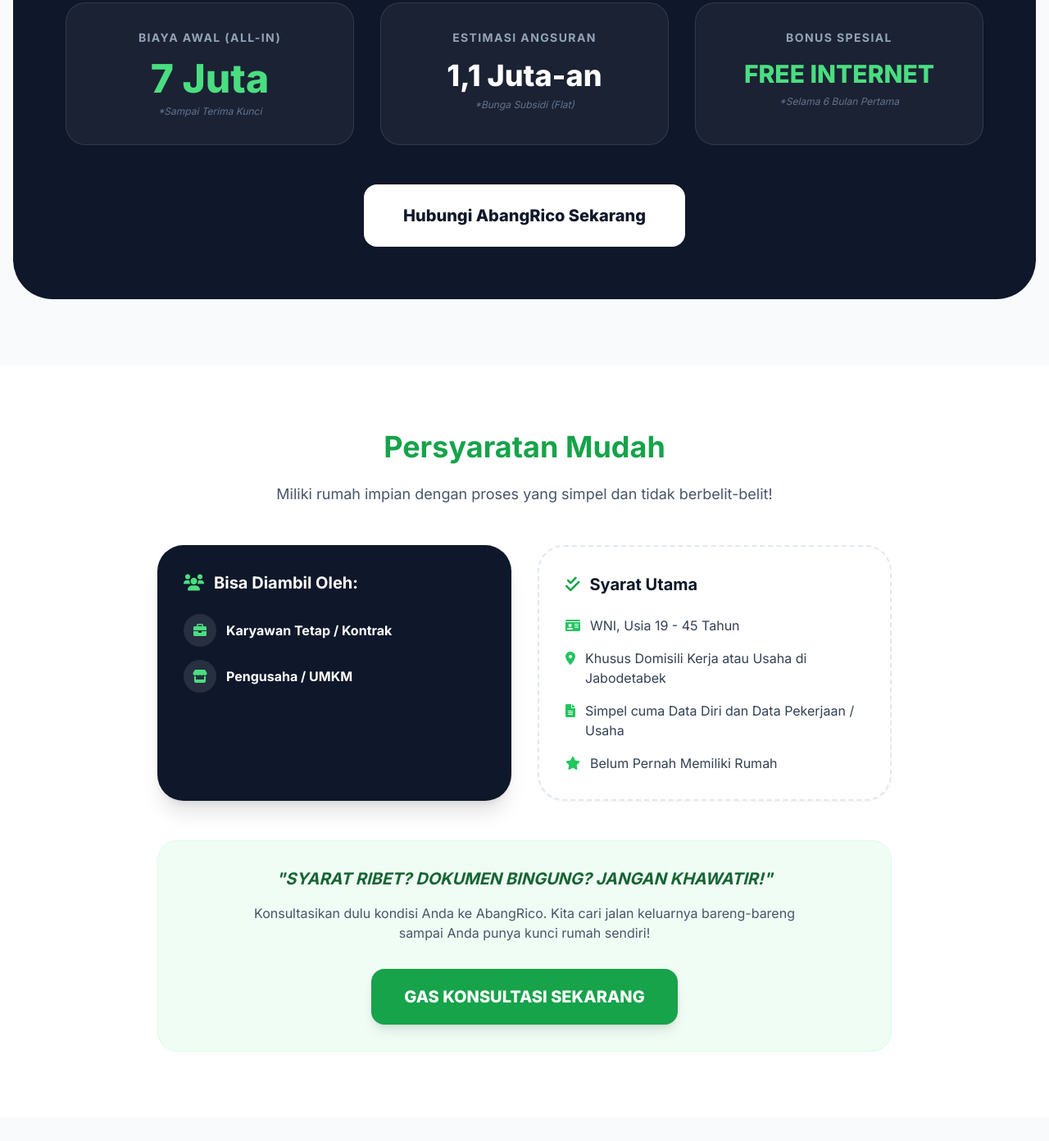
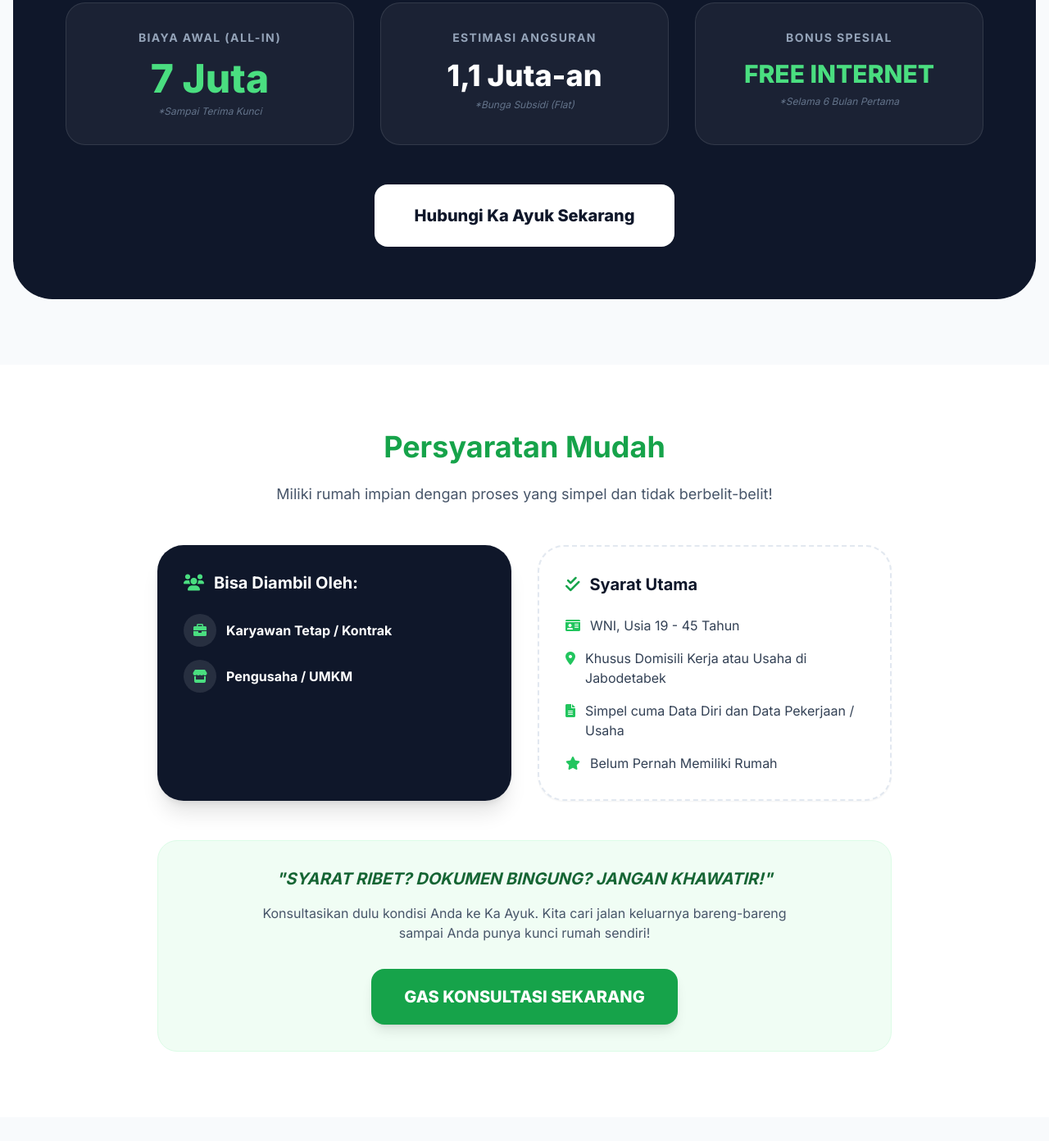
Before and after one commit to mkpesonabot-star/Pesona_Kahuripan, a plain HTML site: page index.html in a window 1280 px wide. Shown: the part 1968-3360 px from the top of the page at 82% size. Drawn offline with nearby package versions, Linux system fonts and the light colour scheme.

Commit message:
Update index.html

```diff
--- a/index.html
+++ b/index.html
@@ -214,7 +214,7 @@
                 <div class="mt-12 flex flex-col items-center">
                     <a href="https://wa.me/628211979791?text=Halo%20AbangRico,%20bisa%20jelaskan%20rincian%207%20Juta%20All-in?"
                        class="px-12 py-6 bg-white text-slate-900 rounded-2xl font-black text-xl hover:bg-green-400 hover:text-white transition-all">
-                        Hubungi AbangRico Sekarang
+                        Hubungi Ka Ayuk Sekarang
                     </a>
                 </div>
             </div>
@@ -282,7 +282,7 @@
 
                 <div class="p-8 bg-green-50 rounded-3xl border border-green-100 inline-block w-full">
                     <p class="text-xl font-bold text-green-800 mb-4 uppercase italic">"Syarat Ribet? Dokumen Bingung? Jangan Khawatir!"</p>
-                    <p class="text-slate-600 mb-8 max-w-2xl mx-auto">Konsultasikan dulu kondisi Anda ke AbangRico. Kita cari jalan keluarnya bareng-bareng sampai Anda punya kunci rumah sendiri!</p>
+                    <p class="text-slate-600 mb-8 max-w-2xl mx-auto">Konsultasikan dulu kondisi Anda ke Ka Ayuk. Kita cari jalan keluarnya bareng-bareng sampai Anda punya kunci rumah sendiri!</p>
                     <a href="https://wa.me/6281381333644?text=Halo%20Ka%20Ayuk,%20saya%20mau%20konsultasi%20syarat%20KPR%20untuk%20Karyawan/UMKM"
                        class="px-10 py-5 bg-green-600 text-white rounded-2xl font-black text-xl hover:bg-green-700 transition-all shadow-lg inline-block">
                         GAS KONSULTASI SEKARANG
@@ -324,7 +324,7 @@
             <p class="text-slate-400 text-sm mb-8 italic italic">Developed with Excellence in Cileungsi.</p>
             <div class="p-6 bg-slate-50 rounded-2xl inline-block">
                 <p class="text-sm font-bold text-slate-700">Official Marketing:</p>
-                <p class="text-2xl font-black text-green-600">AbangRico</p>
+                <p class="text-2xl font-black text-green-600">Ka Ayuk</p>
                 <p class="text-sm text-slate-500">0821-1979-791</p>
             </div>
             <div class="mt-12 pt-8 border-t border-slate-100 text-slate-400 text-[10px] uppercase tracking-widest">
```
